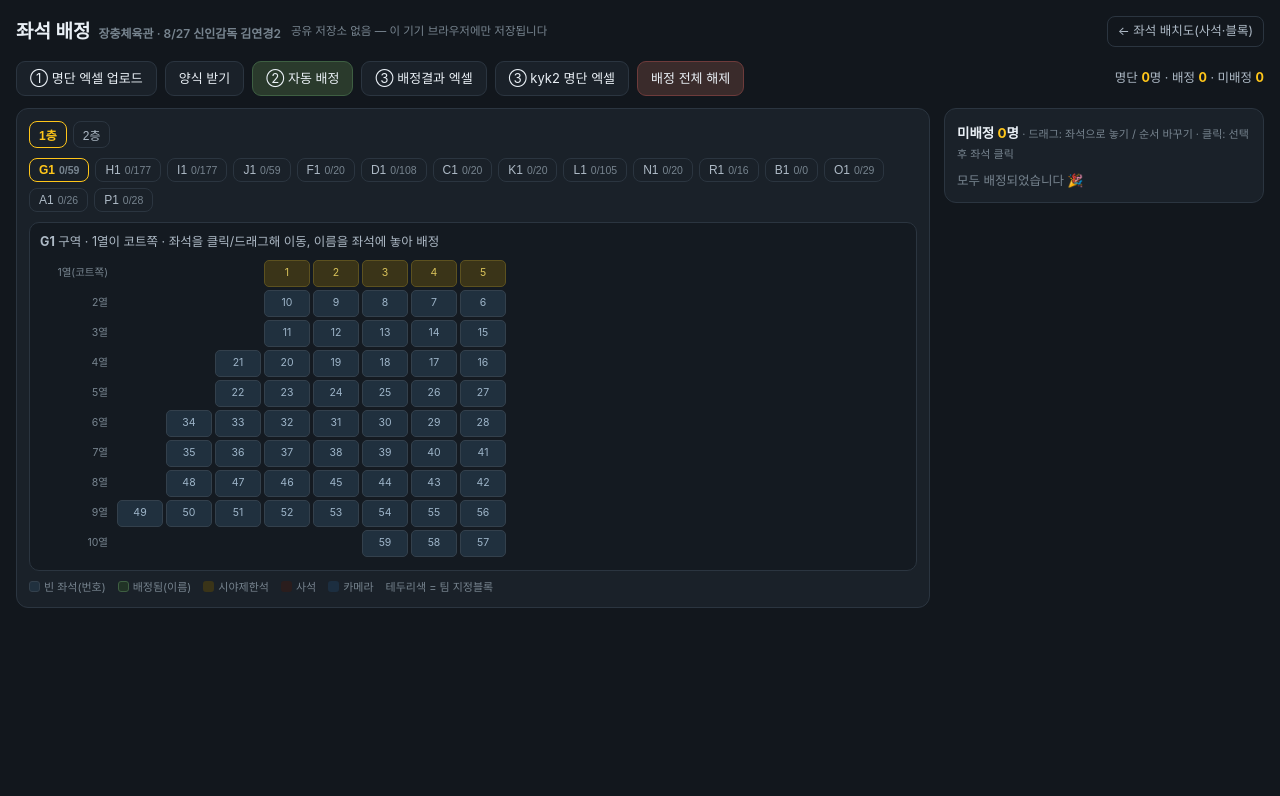
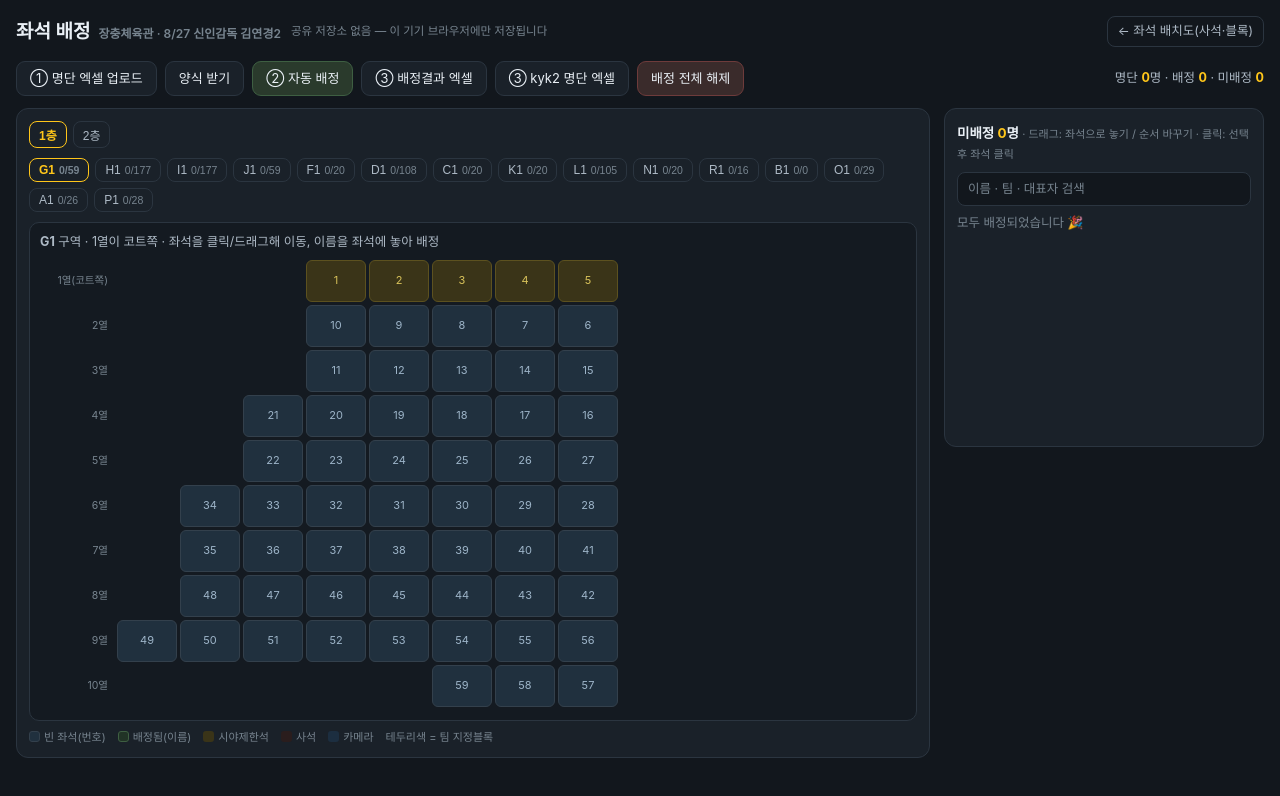
Before and after one commit to Josingp/volleyball, a website: page assign.html in a window 1280 px wide. Drawn offline with Linux system fonts and the light colour scheme; no server answers.

Commit message:
Add files via upload

```diff
--- a/assign.html
+++ b/assign.html
@@ -37,16 +37,18 @@ a.lnk{color:var(--mute);font-size:12.5px;text-decoration:none;border:1px solid v
 .zhead{font-size:12.5px;color:var(--mute);margin:0 0 8px}
 .row{display:flex;gap:3px;margin-bottom:3px;align-items:center}
 .rl{width:74px;min-width:74px;font-size:10.5px;color:var(--faint);text-align:right;padding-right:6px}
-.seat{width:46px;height:27px;min-width:46px;border-radius:5px;border:1px solid #33404C;background:#20303E;
-  font-size:10.5px;display:flex;align-items:center;justify-content:center;color:#9DB4C8;cursor:default;
-  overflow:hidden;white-space:nowrap;user-select:none;position:relative}
+.seat{width:60px;height:42px;min-width:60px;border-radius:6px;border:1px solid #33404C;background:#20303E;
+  font-size:11px;display:flex;flex-direction:column;align-items:center;justify-content:center;color:#9DB4C8;cursor:default;
+  overflow:hidden;white-space:nowrap;user-select:none;position:relative;line-height:1.18;padding:1px 3px}
+.seat .rp{font-size:8.5px;font-weight:600;opacity:.72;max-width:100%;overflow:hidden;text-overflow:ellipsis}
+.seat .nm2{font-size:11.5px;font-weight:800;max-width:100%;overflow:hidden;text-overflow:ellipsis}
 .seat.gap{visibility:hidden}
 .seat.o{cursor:pointer}
 .seat.y{background:#3A3418;border-color:#5C511F;color:#D8C25A}
 .seat.x{background:#2A1D1D;border-color:#4A2B2B;color:#7A5252;cursor:not-allowed}
 .seat.c{background:#1C2E40;border-color:#2E4B66;color:#5E88AC;cursor:not-allowed}
 .seat.blk{box-shadow:inset 0 0 0 2px var(--bcol,transparent)}
-.seat.asg{background:#213326;border-color:#3E5F42;color:#D9F2DC;font-weight:700;font-size:11px;cursor:grab}
+.seat.asg{background:#213326;border-color:#3E5F42;color:#D9F2DC;cursor:grab}
 .seat.asg.y{background:#3A3418;color:#F2E4A0}
 .seat.hov{outline:2px solid var(--sel)}
 .seat.selp{outline:2px solid var(--maple)}
@@ -54,7 +56,12 @@ a.lnk{color:var(--mute);font-size:12.5px;text-decoration:none;border:1px solid v
 .legend i{display:inline-block;width:11px;height:11px;border-radius:3px;margin-right:4px;vertical-align:-1px}
 .side h3{font-size:13.5px;margin:2px 0 8px}
 .side h3 b{color:var(--maple)}
-.chips{display:flex;flex-direction:column;gap:5px;max-height:520px;overflow:auto}
+.chips{display:flex;flex-direction:column;gap:5px;overflow-y:auto;overflow-x:hidden;
+  max-height:calc(100vh - 320px);min-height:220px;padding-right:2px}
+#q{width:100%;background:#12171D;border:1px solid var(--line);color:var(--ink);border-radius:8px;
+  padding:7px 10px;font:inherit;font-size:12.5px;margin:0 0 8px}
+#q::placeholder{color:var(--faint)}
+#qcnt{font-size:11px;color:var(--faint);margin:-4px 0 6px;display:none}
 .ghead{font-size:11.5px;color:var(--faint);margin:7px 0 1px;border-bottom:1px dashed var(--line);padding-bottom:2px}
 .chip{display:flex;align-items:center;gap:7px;border:1px solid var(--line);background:#141A21;border-radius:8px;
   padding:5px 8px;font-size:12.5px;cursor:grab}
@@ -112,6 +119,8 @@ a.lnk{color:var(--mute);font-size:12.5px;text-decoration:none;border:1px solid v
     </div>
     <div class="panel side">
       <h3>미배정 <b id="left">0</b>명 <span style="font-weight:400;color:var(--faint);font-size:11px">· 드래그: 좌석으로 놓기 / 순서 바꾸기 · 클릭: 선택 후 좌석 클릭</span></h3>
+      <input type="search" id="q" placeholder="이름 · 팀 · 대표자 검색">
+      <div id="qcnt"></div>
       <div class="chips" id="chips"></div>
     </div>
   </div>
@@ -216,22 +225,33 @@ function renderGrid(){
       const own=M.owner[s.key];
       let cls='seat '+s.b+(p?' asg':'')+(own?' blk':'')+(SELP&&pid===SELP?' selp':'');
       let sty=own?' style="--bcol:'+(teamCol[own]||'#556')+'"':'';
-      const label=p?p.name:(s.b==='x'?'사석':(s.b==='c'?'카메라':s.n));
-      const tt=CURZ+' '+s.n+'번'+(s.b==='y'?' · 시야제한':'')+(own?' · '+own+' 블록':'')+(p?' · '+p.team+' '+p.name:'');
+      let label;
+      if(p){
+        const rp=p.rep||p.team;
+        label=(rp?'<span class="rp">('+esc(rp)+')</span>':'')+'<span class="nm2">'+esc(p.name)+'</span>';
+      } else label=(s.b==='x'?'사석':(s.b==='c'?'카메라':String(s.n)));
+      const tt=CURZ+' '+s.n+'번'+(s.b==='y'?' · 시야제한':'')+(own?' · '+own+' 블록':'')+(p?' · '+p.team+' '+(p.rep||'')+' '+p.name:'');
       h+='<span class="'+cls+'"'+sty+' data-k="'+s.key+'" title="'+tt+'"'+(p?' draggable="true"':'')+'>'+label+'</span>';
     }
     h+='</div>';
   }
   $('#grid').innerHTML=h;
 }
+let Q='';
 function renderChips(){
   const un=A.order.map(byId).filter(p=>p&&!A.seats[p.id]);
+  $('#left').textContent=un.length;
+  const q=Q.trim().toLowerCase();
+  const vis=q? un.filter(p=>(p.name+' '+p.team+' '+p.rep).toLowerCase().indexOf(q)>=0) : un;
+  const qc=$('#qcnt');
+  if(q){qc.style.display='block';qc.textContent='검색 결과 '+vis.length+'명 / 미배정 '+un.length+'명';}
+  else qc.style.display='none';
   const groups=[]; const gi={};
-  un.forEach(p=>{const gk=p.team+' · '+(p.rep||'-');
+  vis.forEach(p=>{const gk=p.team+' · '+(p.rep||'-');
     if(gi[gk]==null){gi[gk]=groups.length;groups.push({gk,list:[]});} groups[gi[gk]].list.push(p);});
-  $('#left').textContent=un.length;
   $('#chips').innerHTML=groups.map(g=>'<div class="ghead">'+esc(g.gk)+' <span style="float:right">'+g.list.length+'명</span></div>'
-    +g.list.map(p=>chipHTML(p)).join('')).join('')||'<div style="color:var(--faint);font-size:12.5px">모두 배정되었습니다 🎉</div>';
+    +g.list.map(p=>chipHTML(p)).join('')).join('')
+    ||'<div style="color:var(--faint);font-size:12.5px">'+(q?'검색 결과가 없습니다':'모두 배정되었습니다 🎉')+'</div>';
 }
 function chipHTML(p){
   return '<div class="chip'+(SELP===p.id?' selp':'')+'" draggable="true" data-p="'+p.id+'">'
@@ -300,6 +320,7 @@ document.addEventListener('drop',e=>{
   }
   if(e.target.closest('.side')){unplace(pid);DRAGP=null;}
 });
+$('#q') && document.addEventListener('input',e=>{ if(e.target.id==='q'){Q=e.target.value; renderChips();} });
 /* 탭 */
 $('#fltabs').addEventListener('click',e=>{const b=e.target.closest('[data-fl]');if(!b)return;CURFL=b.dataset.fl;CURZ=M.floors[CURFL][0];renderAll();});
 $('#ztabs').addEventListener('click',e=>{const b=e.target.closest('[data-z]');if(!b)return;CURZ=b.dataset.z;renderTabs();renderGrid();});
```
